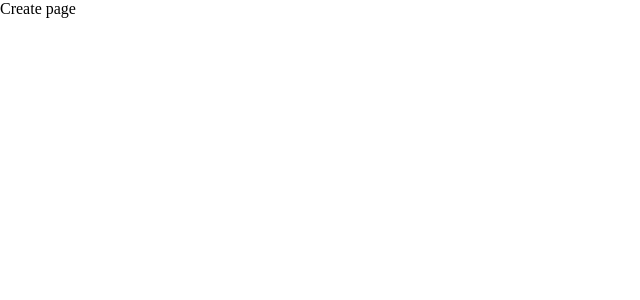
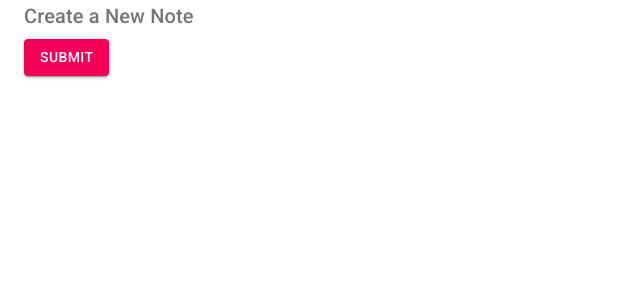
Before and after one commit to CodingWithDude/material-ui-tut, a React (Create React App) app: page /create in a window 1280 px wide. Shown: the top 300 px of the page, without its empty margins (0-640 px from the left). Built offline with nearby package versions, Linux system fonts and the light colour scheme.

Commit message:
Added material UI components
Learning how to use material UI components

```diff
--- a/package.json
+++ b/package.json
@@ -3,6 +3,7 @@
   "version": "0.1.0",
   "private": true,
   "dependencies": {
+    "@material-ui/core": "^4.12.4",
     "@testing-library/jest-dom": "^5.11.9",
     "@testing-library/react": "^11.2.5",
     "@testing-library/user-event": "^12.7.1",
--- a/src/pages/Create.js
+++ b/src/pages/Create.js
@@ -1,9 +1,27 @@
-import React from 'react'
+import React from "react";
+import Typography from "@material-ui/core/Typography";
+import Button from "@material-ui/core/Button";
+import Container from "@material-ui/core/Container";
 
 export default function Create() {
   return (
-    <div>
-      Create page
-    </div>
-  )
+    <Container>
+      <Typography
+        variant="h6"
+        color="textSecondary"
+        component="h2"
+        gutterBottom
+      >
+        Create a New Note
+      </Typography>
+      <Button
+        onClick={() => console.log("clicked")}
+        type="submit"
+        color="secondary"
+        variant="contained"
+      >
+        Submit
+      </Button>
+    </Container>
+  );
 }
```
Also changed, not shown: 2 other files (tests, documents, lock files or other folders).
